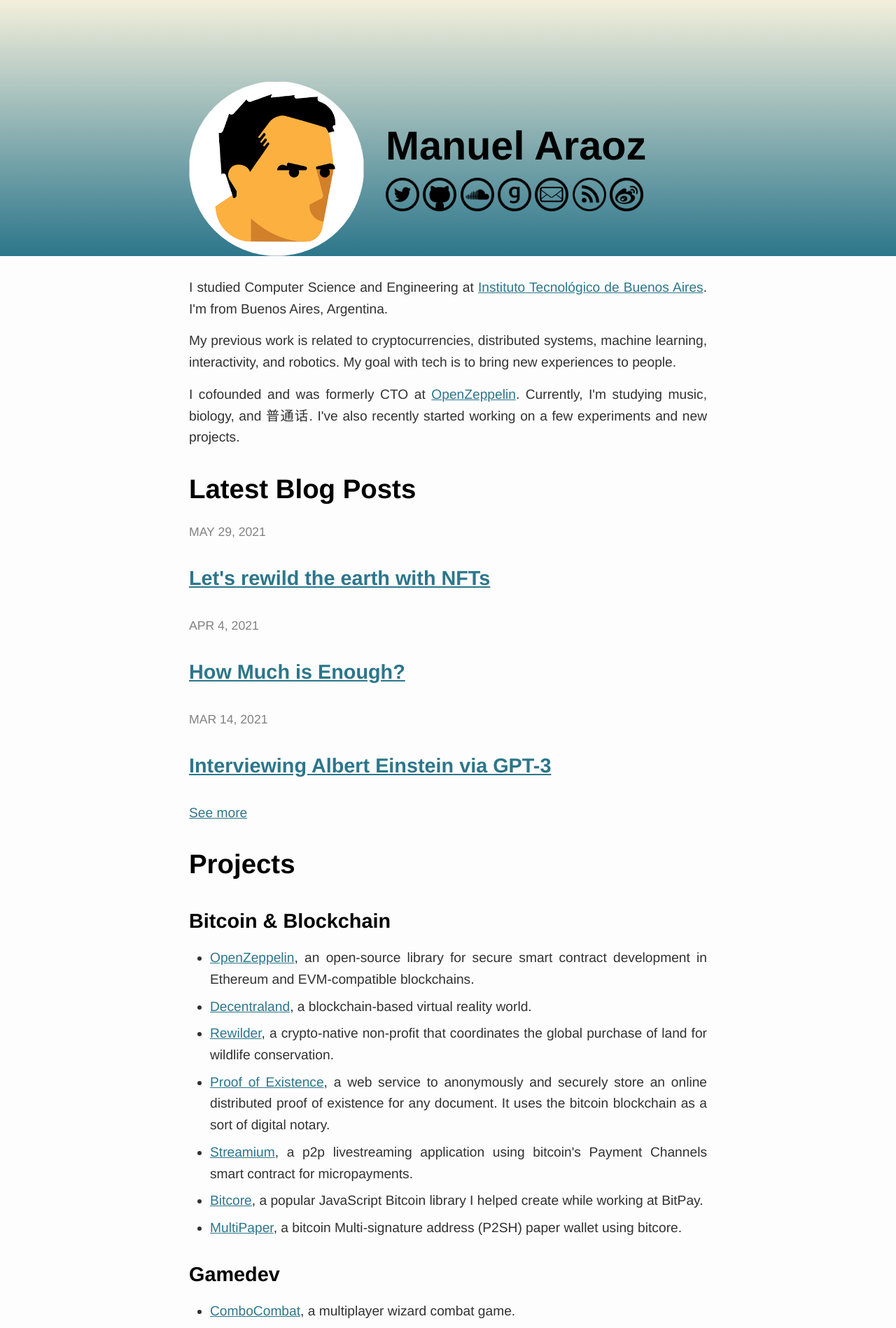
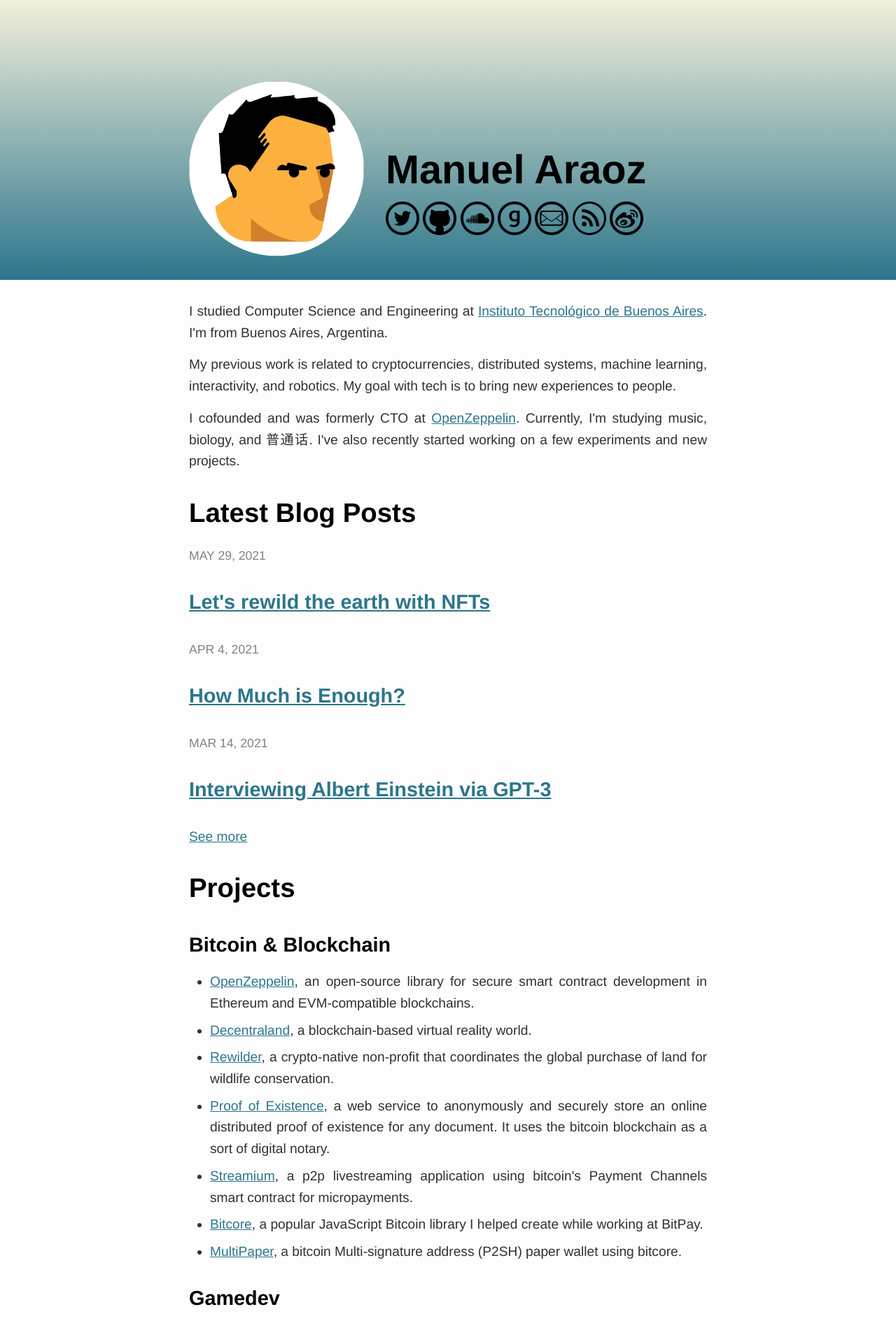
Before and after one commit to tobyornottobe/maraoz.github.io, a Jekyll site: the page built from index.html, in a window 1280 px wide. Shown: the top 1898 px of the page at 70% size. Built offline with Jekyll 4.4.1, drawn with Linux system fonts in a browser that asks for light colours.

Commit message:
fix landing css

```diff
--- a/_layouts/landing.html
+++ b/_layouts/landing.html
@@ -5,7 +5,7 @@
 
   <body>
 
-    <div class="cover">
+    <div class="landing-cover">
       <div class="wrapper">
         <img class="avatar" />
         <div class="coverCard">
--- a/css/style-c3346ebbba826bce0aa2b8efd1548750256c7877.css
+++ b/css/style-c3346ebbba826bce0aa2b8efd1548750256c7877.css
@@ -2,6 +2,22 @@
 rgba(44,118,139,1)
 rgba(243,239,220,1)
  */
+.landing-cover {
+  position: relative;
+  background: rgba(243,239,220,1);
+  background: -moz-linear-gradient(top, rgba(243,239,220,1) 0%, rgba(44,118,139,1) 100%);
+  background: -webkit-gradient(left top, left bottom, color-stop(0%, rgba(243,239,220,1)), color-stop(100%, rgba(44,118,139,1)));
+  background: -webkit-linear-gradient(top, rgba(243,239,220,1) 0%, rgba(44,118,139,1) 100%);
+  background: -o-linear-gradient(top, rgba(243,239,220,1) 0%, rgba(44,118,139,1) 100%);
+  background: -ms-linear-gradient(top, rgba(243,239,220,1) 0%, rgba(44,118,139,1) 100%);
+  background: linear-gradient(to bottom, rgba(243,239,220,1) 0%, rgba(44,118,139,1) 100%);
+  -webkit-background-size: cover;
+  -moz-background-size: cover;
+  -o-background-size: cover;
+  background-size: cover;
+  width: 100%;
+  min-height: 400px;
+}
 .cover {
   position: relative;
   background: rgba(243,239,220,1);
```
Also changed, not shown: _posts/2021-10-17-consciousness.md (+6 -1 lines).
